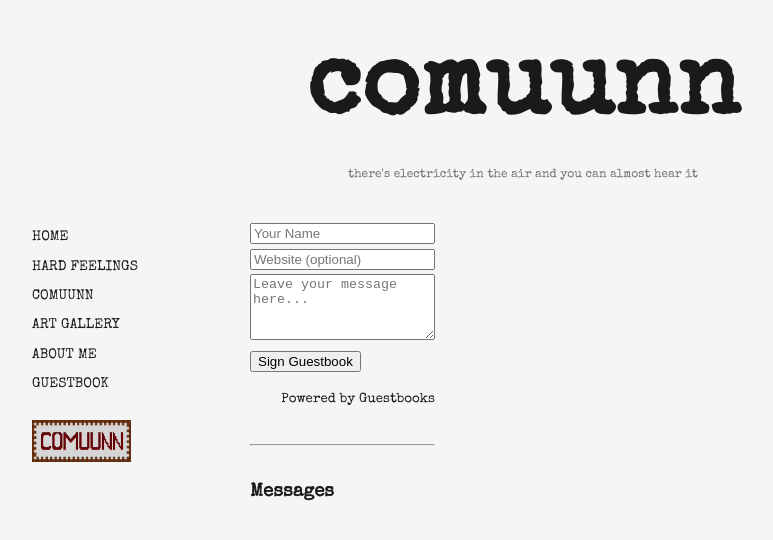
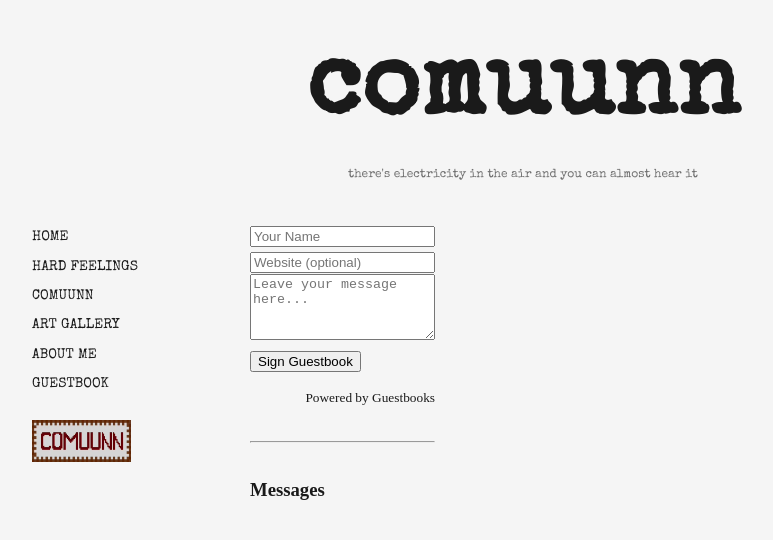
Before and after one commit to guiolhermer/comuunn, a Jekyll site: the page built from guestbook/index.html, in a window 1280 px wide. Shown: the top 540 px of the page, without its empty margins (117-890 px from the left). Built offline with Jekyll 4.4.1, drawn with Linux system fonts in a browser that asks for light colours; some web fonts are replaced; a script that is not in the unit is left out.

Commit message:
guestbook fonte

```diff
--- a/assets/style.css
+++ b/assets/style.css
@@ -210,7 +210,9 @@ a:hover {
 }
 
 /* ---------- guestbook ---------- */
-
+.guestbook-content {
+  font-family: Hadnjet;
+}
 
 /* ---------- responsivo ---------- */
 @media (max-width: 640px) {
```
